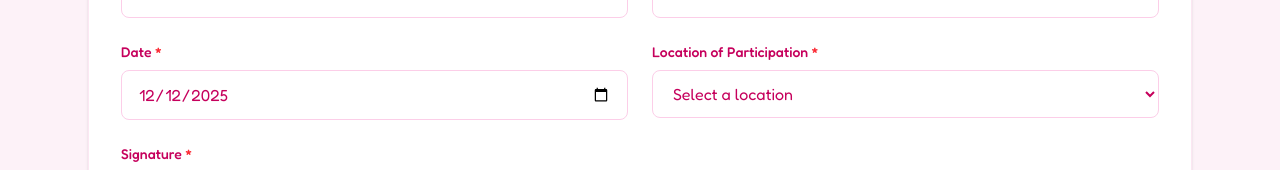
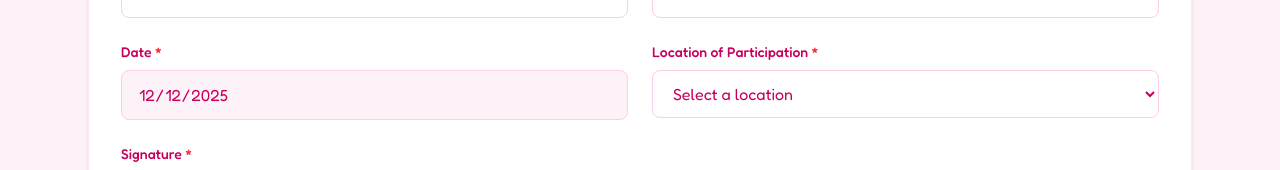
Before and after one commit to HeimNad/TheMNHWebsite, a Next.js app: page /waiver in a window 1280 px wide. Shown: the part 1116-1286 px from the top of the page. Built offline with nearby package versions, Linux system fonts and the light colour scheme; no server answers; the database is empty.

Commit message:
fix: lock waiver date field to today to prevent incorrect dates
The waiver Date field was a freely editable date picker, allowing
customers to submit inaccurate dates. Make it read-only and pinned to
today so 'Date of Waiver' always reflects the actual signing day.

```diff
--- a/app/(public)/waiver/page.tsx
+++ b/app/(public)/waiver/page.tsx
@@ -280,9 +280,12 @@ export default function WaiverPage() {
                       {...register("date")}
                       type="date"
                       id="date"
-                      className={`w-full px-4 py-3 rounded-lg border appearance-none min-w-0 bg-white ${
+                      readOnly
+                      aria-readonly="true"
+                      tabIndex={-1}
+                      className={`w-full px-4 py-3 rounded-lg border appearance-none min-w-0 bg-pink-50 cursor-not-allowed ${
                         errors.date ? "border-red-500" : "border-pink-200"
-                      } focus:ring-2 focus:ring-pink-500 focus:border-transparent outline-none transition-all text-pink-700`}
+                      } outline-none text-pink-700`}
                     />
                     {errors.date && (
                       <p className="text-red-500 text-xs mt-1">
```
